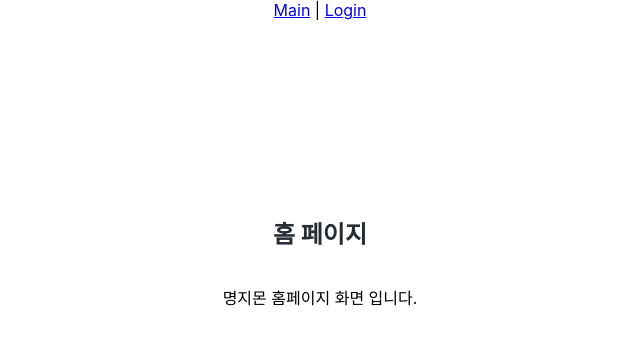
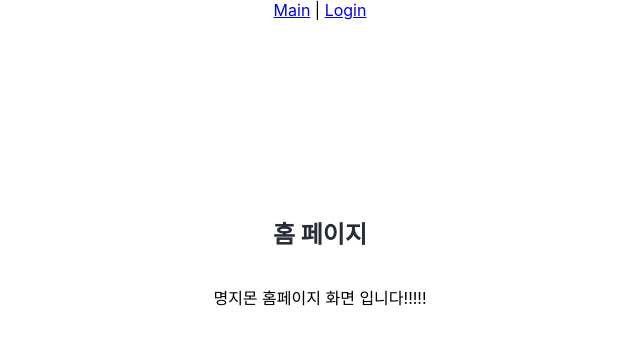
Before and after one commit to GoLani11/MyongJiMon-Website, a React (Create React App) app in the folder frontend/: page / in a window 1280 px wide. Shown: the top 344 px of the page, without its empty margins (320-960 px from the left). Built offline with nearby package versions, Linux system fonts and the light colour scheme.

Commit message:
Update Main.js
페이지 설명 수정

```diff
--- a/frontend/src/pages/Main/Main.js
+++ b/frontend/src/pages/Main/Main.js
@@ -12,7 +12,7 @@ function Main() {
       {/* "Main Page" 제목 출력 */}
       <h2>홈 페이지</h2>
       {/* 환영 문구 출력 */}
-      <p>명지몬 홈페이지 화면 입니다.</p>
+      <p>명지몬 홈페이지 화면 입니다!!!!!</p>
     </div>
   );
 }
```
